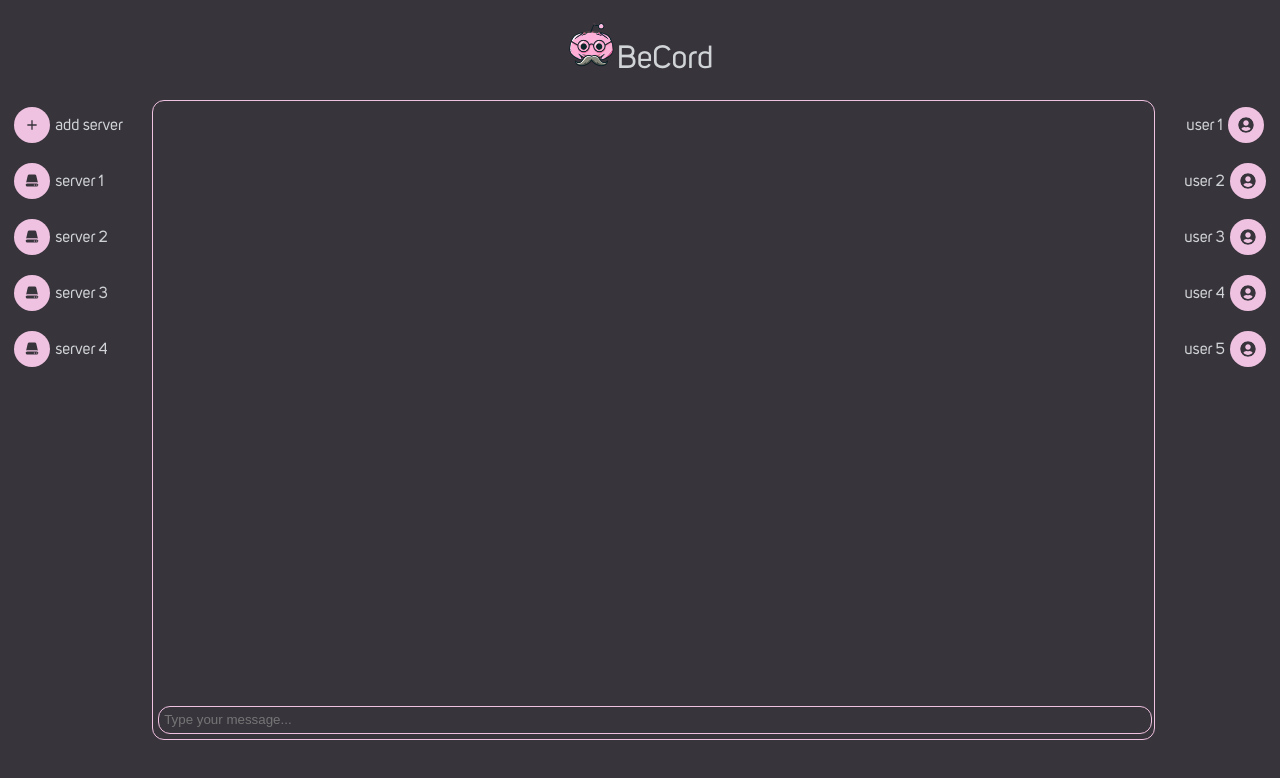
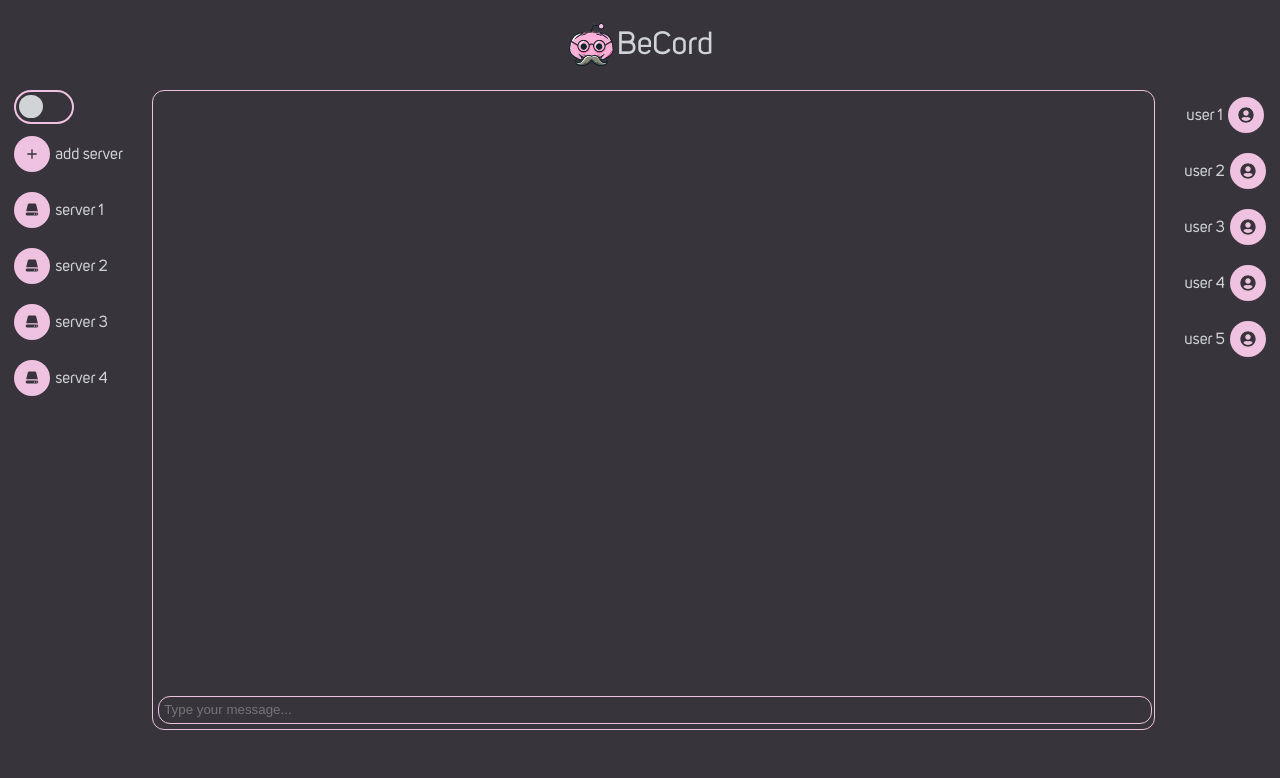
Before and after one commit to t0rbenC0rtes/BeCord-Front, a React (Vite) app: page /app in a window 1280 px wide. Shown: the top 778 px of the page. Built offline with nearby package versions, Linux system fonts and the light colour scheme.

Commit message:
added toggle button

```diff
--- a/src/components/ServerList.jsx
+++ b/src/components/ServerList.jsx
@@ -4,7 +4,14 @@ import { HiMiniServer } from "react-icons/hi2";
 
 const ServerList = () => {
   return (
+    <>
       <div className="serverList">
+        <div className="toggle">
+          <label className="switch">
+            <input type="checkbox" />
+            <span className="slider"></span>
+          </label>
+        </div>
         <div className="serverDiv">
           <MdAdd className="addServerBtn" />
           <p>add server</p>
@@ -26,6 +33,7 @@ const ServerList = () => {
           <p>server 4</p>
         </div>
       </div>
+    </>
   );
 };
 
--- /dev/null
+++ b/src/styles/_toggle.scss
@@ -0,0 +1,49 @@
+/* From Uiverse.io by gharsh11032000 */
+/* The switch - the box around the slider */
+@use "variables";
+
+.switch {
+  font-size: 17px;
+  position: relative;
+  display: inline-block;
+  width: 3.5em;
+  height: 2em;
+}
+
+/* Hide default HTML checkbox */
+.switch input {
+  opacity: 0;
+  width: 0;
+  height: 0;
+}
+
+/* The slider */
+.slider {
+  position: absolute;
+  cursor: pointer;
+  inset: 0;
+  border: 2px solid variables.$pink;
+  border-radius: 50px;
+  transition: all 0.4s cubic-bezier(0.175, 0.885, 0.32, 1.275);
+}
+
+.slider:before {
+  position: absolute;
+  content: "";
+  height: 1.4em;
+  width: 1.4em;
+  left: 0.2em;
+  bottom: 0.2em;
+  background-color: variables.$lightGrey;
+  border-radius: inherit;
+  transition: all 0.4s cubic-bezier(0.23, 1, 0.32, 1);
+}
+
+.switch input:checked + .slider {
+  box-shadow: 0 0 20px variables.$pink;
+  border: 2px solid variables.$pink;
+}
+
+.switch input:checked + .slider:before {
+  transform: translateX(1.5em);
+}
--- a/src/styles/main.css
+++ b/src/styles/main.css
@@ -85,6 +85,54 @@
   color: rgb(208, 212, 214);
 }
 
+/* From Uiverse.io by gharsh11032000 */
+/* The switch - the box around the slider */
+.switch {
+  font-size: 17px;
+  position: relative;
+  display: inline-block;
+  width: 3.5em;
+  height: 2em;
+}
+
+/* Hide default HTML checkbox */
+.switch input {
+  opacity: 0;
+  width: 0;
+  height: 0;
+}
+
+/* The slider */
+.slider {
+  position: absolute;
+  cursor: pointer;
+  inset: 0;
+  border: 2px solid rgb(240, 194, 225);
+  border-radius: 50px;
+  transition: all 0.4s cubic-bezier(0.175, 0.885, 0.32, 1.275);
+}
+
+.slider:before {
+  position: absolute;
+  content: "";
+  height: 1.4em;
+  width: 1.4em;
+  left: 0.2em;
+  bottom: 0.2em;
+  background-color: rgb(208, 212, 214);
+  border-radius: inherit;
+  transition: all 0.4s cubic-bezier(0.23, 1, 0.32, 1);
+}
+
+.switch input:checked + .slider {
+  box-shadow: 0 0 20px rgb(240, 194, 225);
+  border: 2px solid rgb(240, 194, 225);
+}
+
+.switch input:checked + .slider:before {
+  transform: translateX(1.5em);
+}
+
 body {
   margin: 0;
   padding: 0;
@@ -101,6 +149,10 @@ body {
   align-items: center;
   margin: 0 0.875rem;
 }
+.app h1 {
+  display: flex;
+  align-items: center;
+}
 
 .logo {
   width: 50px;
--- a/src/styles/main.scss
+++ b/src/styles/main.scss
@@ -4,6 +4,7 @@
 @use "userList";
 @use "display";
 @use "chatBox";
+@use "toggle";
 
 body {
   margin: 0;
@@ -20,6 +21,10 @@ body {
   justify-content: center;
   align-items: center;
   margin: 0 0.875rem;
+  h1 {
+    display: flex;
+    align-items: center;
+  }
 }
 
 .logo {
```
Also changed, not shown: 1 other file (tests, documents, lock files or other folders). Lines whose indentation alone changed are shown as unchanged.
